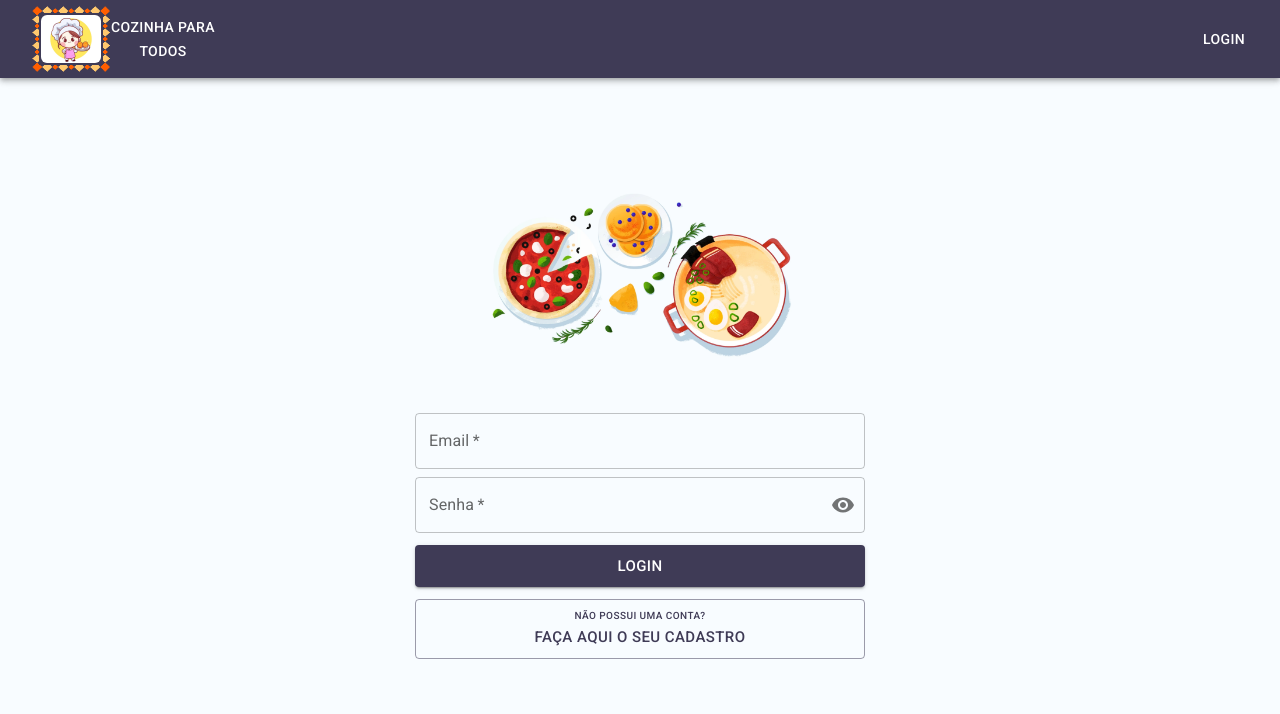
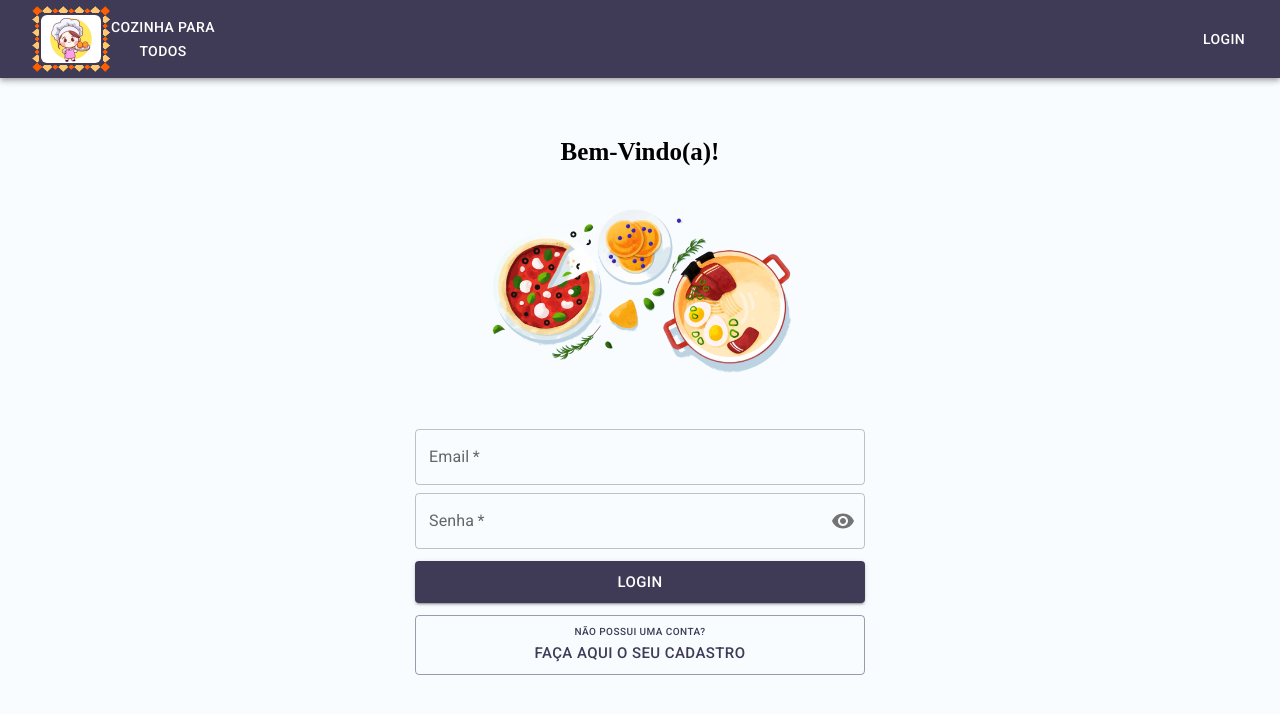
Before and after one commit to Heber-Dsouza/ProjetoCozinhaParaTodos, a React (Create React App) app in the folder cozinha/: page /entrar in a window 1280 px wide. Shown: the top 714 px of the page. Built offline with nearby package versions, Linux system fonts and the light colour scheme.

Commit message:
Bugs corrigidos

```diff
--- a/cozinha/src/pages/LoginPage/LoginForm.js
+++ b/cozinha/src/pages/LoginPage/LoginForm.js
@@ -75,10 +75,9 @@ const LoginForm = () => {
         </FormControl>
 
         <CustomButtonLogin
-          type='submit'
+          type={"submit"}
           variant='contained'
           fullWidth size='large'
-          onClick={onSubmitForm}
         >Login</CustomButtonLogin>
 
       </form>
--- a/cozinha/src/pages/LoginPage/LoginPage.js
+++ b/cozinha/src/pages/LoginPage/LoginPage.js
@@ -4,7 +4,7 @@ import React from 'react'
 import slideOne from "../../assets/img/slides/meal_1.png"
 import LoginForm from './LoginForm';
 
-import { ScreenContainer, SlideImg } from './styled'
+import { ScreenContainer, SlideImg, Welcome } from './styled'
 
 const LoginPage = () => {
 
@@ -12,7 +12,7 @@ const LoginPage = () => {
 
   return (
     <ScreenContainer>
-      {/* <h1>Cozinha Para Todos</h1> */}
+      <Welcome>Bem-Vindo(a)!</Welcome>
       <SlideImg src={slideOne} />
       <LoginForm/>
     </ScreenContainer>
--- a/cozinha/src/pages/LoginPage/styled.js
+++ b/cozinha/src/pages/LoginPage/styled.js
@@ -2,13 +2,16 @@ import styled from '@emotion/styled';
 
 import { Button } from '@mui/material'
 
-
+export const Welcome = styled.h1`
+  margin: 0;
+  font-size: 25px;
+`
 export const ScreenContainer = styled.div`
   display: flex;
   flex-direction: column;
   align-items: center;
   width: 100vw;
-  margin-top: 9vh;
+  margin-top: 7.5vh;
 `
 export const SlideImg = styled.img`
   width: 75vw;
```
